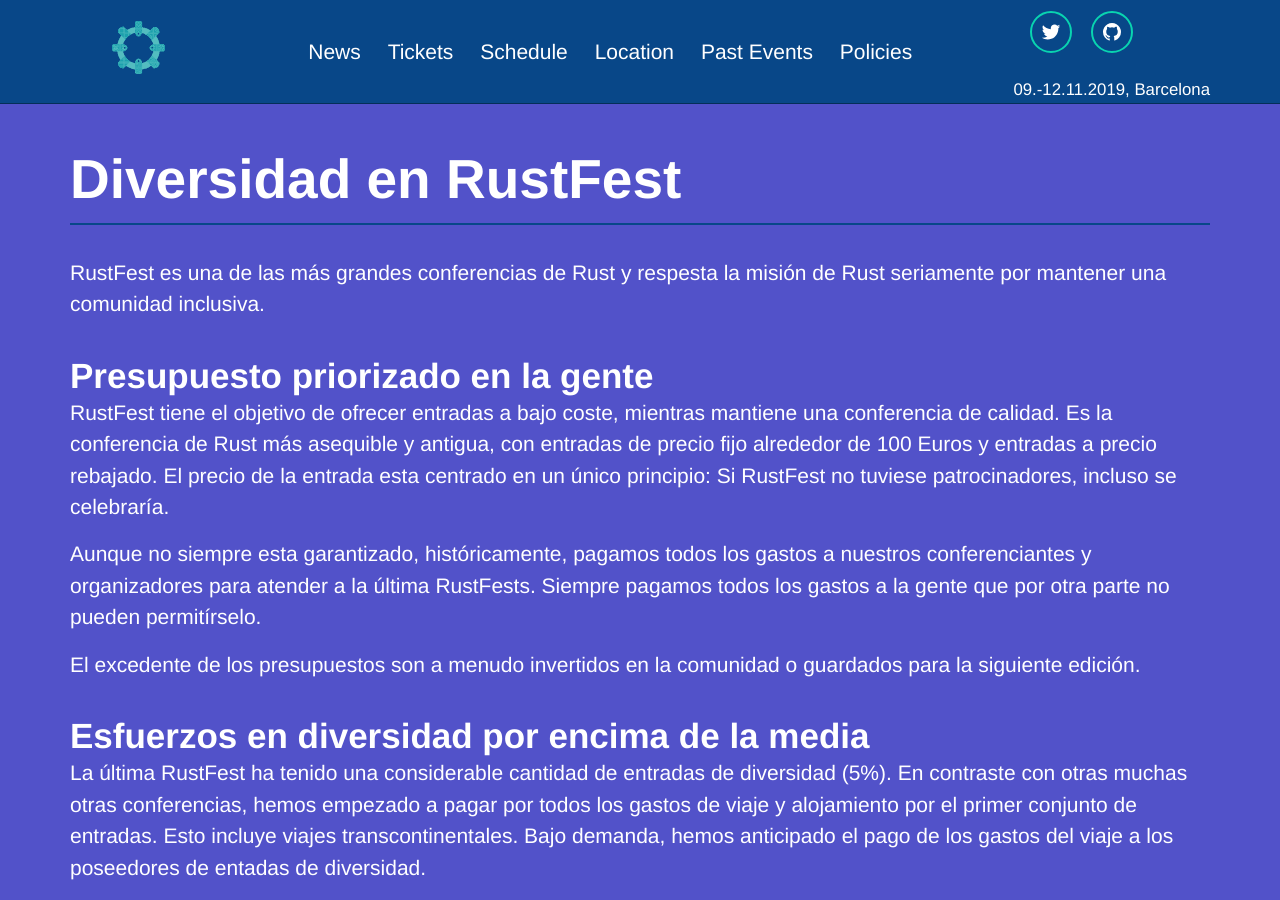
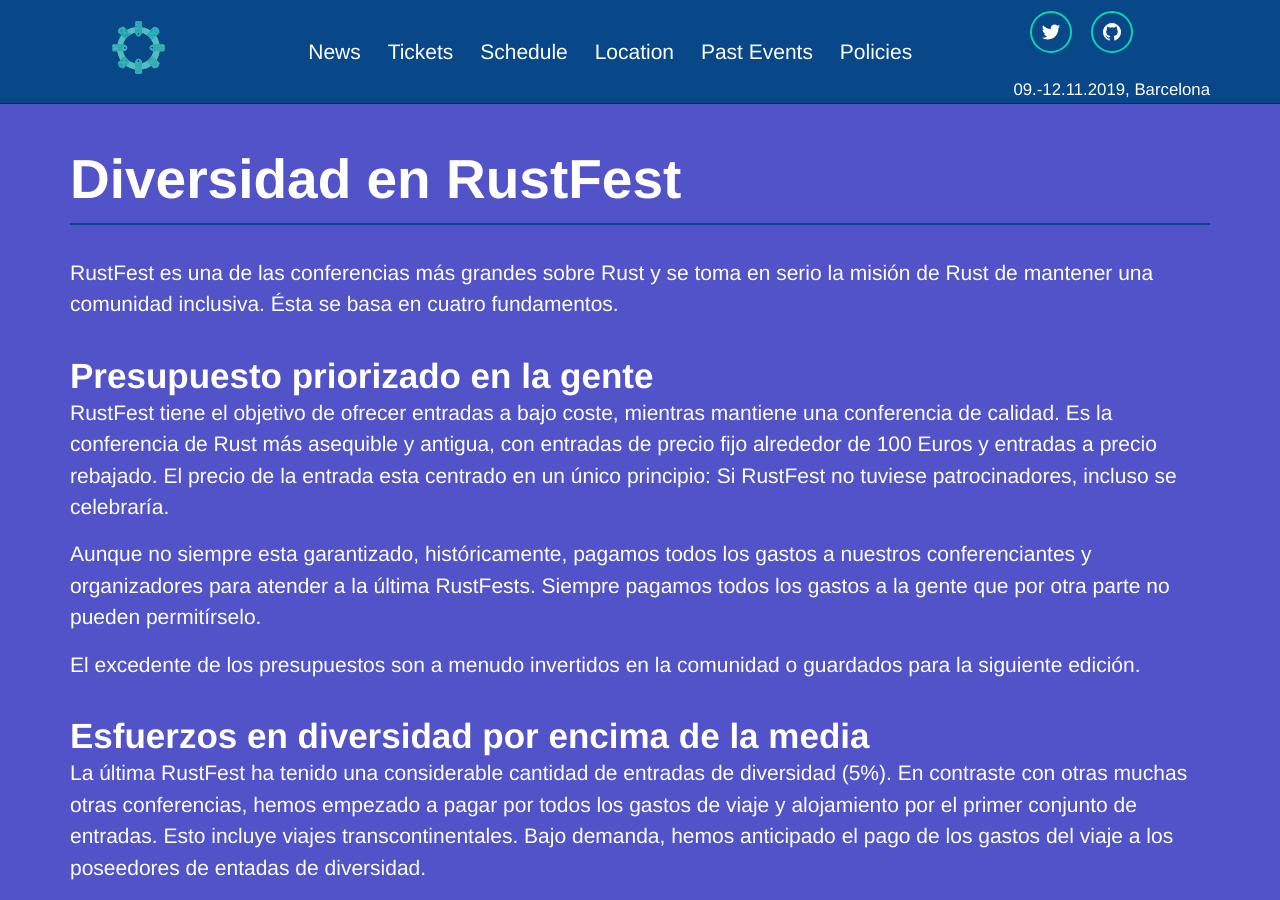
Before and after one commit to RustFestEU/barcelona.rustfest.eu, a Jekyll site: the page built from diversity.es.md, in a window 1280 px wide and 900 px high. Built offline with Jekyll 4.4.1, drawn with Linux system fonts in a browser that asks for light colours; nearby versions of some CDN libraries.

Commit message:
Update diversity.es.md
Co-Authored-By: Roberto Huertas <roberto.huertas@outlook.com>

```diff
--- a/diversity.es.md
+++ b/diversity.es.md
@@ -4,7 +4,8 @@
 title: Diversidad en RustFest
 ---
 
-RustFest es una de las más grandes conferencias de Rust y respesta la misión de Rust seriamente por mantener una comunidad inclusiva.
+RustFest es una de las conferencias más grandes sobre Rust y se toma en serio la misión de Rust de mantener una comunidad inclusiva.
+Ésta se basa en cuatro fundamentos.
 
 ## Presupuesto priorizado en la gente
 
```
